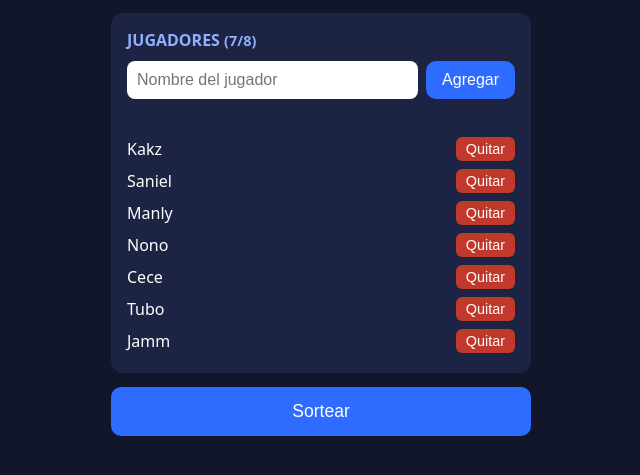
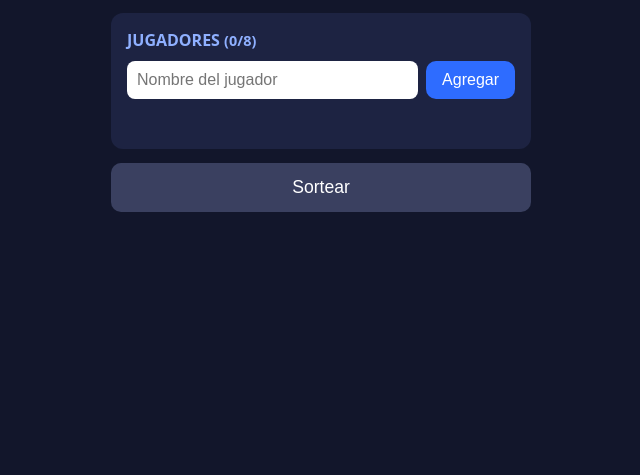
Before and after one commit to HttpsKakz/OTM-Randomizer, a plain HTML site: page index.html in a window 1280 px wide. Shown: the part 91-566 px from the top of the page, without its empty margins (319-959 px from the left). Drawn offline with Linux system fonts and the light colour scheme.

Commit message:
Lista vacia

```diff
--- a/index.html
+++ b/index.html
@@ -85,7 +85,7 @@ const survivors = ["Sonic", "Eggman", "Metal Sonic", "Knuckles", "Cream", "Silve
 const killers = ["Kolossos", "Fleetway", "Tripwire", "2011x"];
 const mapas = ["Not Perfect", "Angel Island", "Mystic Cave", "Green Hill", "YCR", "X Castle"];
 
-let jugadores = ["Kakz", "Saniel", "Manly", "Nono", "Cece", "Tubo", "Jamm"];
+let jugadores = [];
 
 // Cargar lista guardada en este navegador (si existe)
 try {
```
